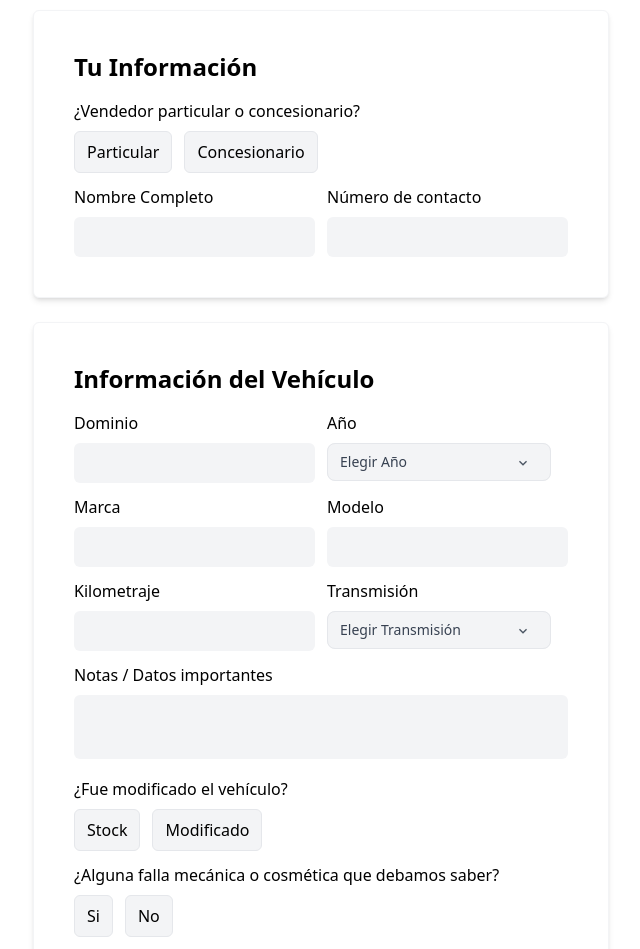
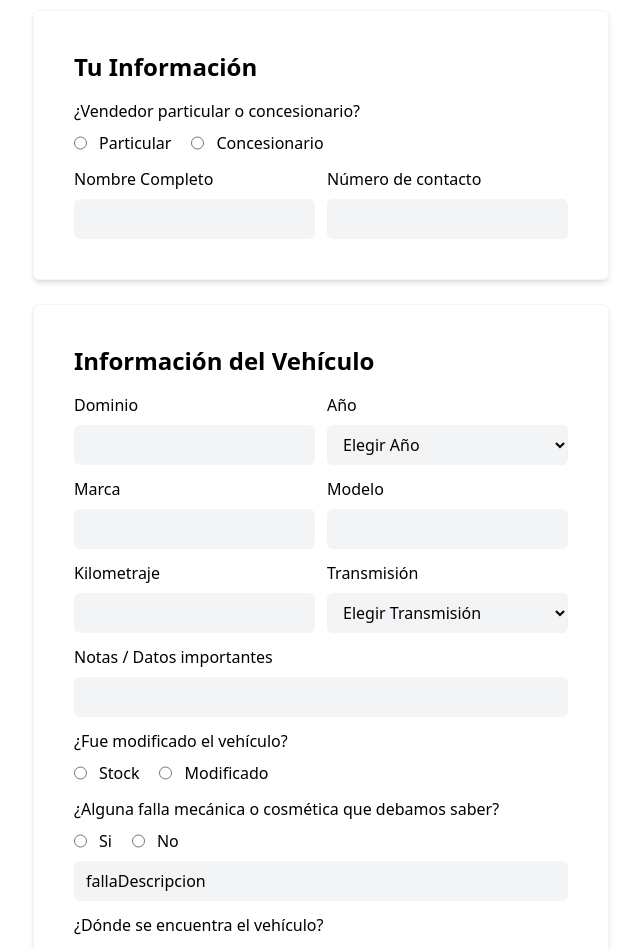
Before and after one commit to matumoralli/AutoBid-Client, a Next.js app: page /sell-car/submit in a window 1280 px wide. Shown: the part 400-1349 px from the top of the page, without its empty margins (319-959 px from the left). Built offline with nearby package versions, Linux system fonts and the light colour scheme.

Commit message:
added formik - yup - react-dropzone for submitcarForm / form ready some minor fixes required

```diff
--- a/package.json
+++ b/package.json
@@ -10,11 +10,13 @@
   },
   "dependencies": {
     "axios": "^1.4.0",
+    "formik": "^2.4.0",
     "next": "13.4.2",
     "react": "18.2.0",
     "react-dom": "18.2.0",
     "react-icons": "^4.8.0",
-    "react-scroll": "^1.8.9"
+    "react-scroll": "^1.8.9",
+    "yup": "^1.2.0"
   },
   "devDependencies": {
     "autoprefixer": "^10.4.14",
--- a/src/common/Footer.jsx
+++ b/src/common/Footer.jsx
@@ -19,7 +19,7 @@ export default function Footer() {
       <div className="container px-5 py-10 lg:py-12 mx-auto flex md:items-start md:flex-row md:flex-nowrap flex-wrap flex-col max-w-[1440px]">
         <div className="w-64 flex-shrink-0 md:mx-0 mx-auto text-center md:text-left">
           <a className="flex font-medium items-center md:justify-start justify-center text-gray-900">
-            <Image className=' md:mr-8 w-[120px] h-[38px] md:h-[46px] sm:w-[150px]' src="/../public/LogoFooter.png" width={150} height={300}/>
+            <Image className=' md:mr-8 w-[120px] h-[38px] md:h-[46px] sm:w-[150px]' src="/../public/LogoFooter.png" alt="AutoBidLogoFooter" width={150} height={300}/>
           </a>
         </div>
         <div className="flex-grow flex flex-wrap md:pl-15 -mb-10 md:mt-2 mt-10 md:text-left text-center">
--- a/src/common/Navbar.jsx
+++ b/src/common/Navbar.jsx
@@ -21,6 +21,7 @@ export default function Navbar() {
             <Image
               className="md:mr-8 w-[120px] h-[38px] md:h-[46px] sm:w-[150px]"
               src="/../public/Logo.png"
+              alt="AutoBidLogo"
               width={150}
               height={300}
             />
--- a/src/components/sell-car/SubmitButton.jsx
+++ b/src/components/sell-car/SubmitButton.jsx
@@ -7,7 +7,7 @@ export default function SubmitButton() {
   return (
     <button
       onClick={() => router.push('/sell-car/submit')}
-      className="flex mx-auto my-10 text-black font-medium bg-red-500 border-0 py-3 px-16 focus:outline-none hover:bg-red-600 hover:text-white rounded text-xl">
+      className="flex mx-auto my-10 font-medium border-2 py-3 px-16 focus:outline-none border-red-500 text-red-500 hover:bg-red-500 hover:text-white rounded text-xl transition-all duration-300">
       ¡Aplica para vender!
     </button>
   )
--- a/src/components/sell-car/submit/ReservePriceForm.jsx
+++ b/src/components/sell-car/submit/ReservePriceForm.jsx
@@ -1,7 +1,8 @@
-import React, { useState} from 'react'
+import React from 'react'
+import { Field, ErrorMessage } from 'formik';
 
-export default function ReservePriceForm() {
-  const [showInput, setShowInput] = useState(false);
+export default function ReservePriceForm({ formikProps }) {
+  const { values } = formikProps;
 
   return (
     <div className="relative border border-gray-100 space-y-3 mx-auto rounded-md bg-white p-6 shadow-md lg:p-10 my-6">
@@ -12,20 +13,27 @@ export default function ReservePriceForm() {
           El precio mínimo es el monto mínimo por el cual estarías dispuesto a vender tu vehículo, este precio es secreto y los usuarios solo sabrán si la subasta tiene un mínimo o no.
         </span>
       </div>
+
       <div>
         <label className="">¿Quieres poner un precio mínimo de venta?</label>
-          <div className='flex flex-row gap-3 mt-2'>
-            <button type='button' onClick={() => setShowInput(true)} className='border rounded-md px-3 py-2 bg-gray-100'>Si</button>
-            <button type='button' onClick={() => setShowInput(false)} className='border rounded-md px-3 py-2 bg-gray-100'>No</button>
-          </div>
+        <div className='flex flex-row gap-3 mt-2'>
+          <Field type='radio' name='minReservePrice' value='si' id='si' />
+          <label htmlFor='si'>Si</label>
+          <Field type='radio' name='minReservePrice' value='no' id='no'/>
+          <label htmlFor='no'>No</label>
+        </div>
+        <ErrorMessage name="minReservePrice" component="div" className="text-red-500 mt-1" />
       </div>
-      {showInput && (
+
+      {values.minReservePrice === 'si' && (
         <div className="grid gap-3 grid-cols-1">
           <label className="">¿Qué precio mínimo te gustaría obtener? (USD$)</label>
-          <input
-            type="text"
-            className={`mt-2 h-10 w-[50%] rounded-md bg-gray-100 px-3 ${showInput ? '' : 'hidden'}`}
+          <Field
+            type="number"
+            name="reservePrice"
+            className="mt-2 h-10 w-[50%] rounded-md bg-gray-100 px-3"
           />
+          <ErrorMessage name="reservePrice" component="div" className="text-red-500 mt-1" />
         </div>
       )}
     </div>
--- a/src/components/sell-car/submit/TitleInfoForm.jsx
+++ b/src/components/sell-car/submit/TitleInfoForm.jsx
@@ -1,19 +1,24 @@
-import React, { useState} from 'react'
+import React from 'react';
+import { Field, ErrorMessage } from 'formik';
 
-export default function TitleInfoForm() {
-  const [showTextArea, setShowTextArea] = useState(false);
+export default function TitleInfoForm({ formikProps }) {
+  const { values } = formikProps;
 
   return (
     <div className="relative border border-gray-100 space-y-3 mx-auto rounded-md bg-white p-6 shadow-md lg:p-10 my-6">
       <h1 className="mb-4 text-xl font-bold lg:text-2xl">Información del Título</h1>
       <div>
         <label className="">¿Sos el titular del vehículo?</label>
-          <div className='flex flex-row gap-3 mt-2'>
-            <button type='button' onClick={() => setShowTextArea(false)} className='border rounded-md px-3 py-2 bg-gray-100'>Si</button>
-            <button type='button' onClick={() => setShowTextArea(true)} className='border rounded-md px-3 py-2 bg-gray-100'>No</button>
-          </div>
+        <div className='flex flex-row gap-3 mt-2'>
+          <Field type='radio' name='esTitular' value='si' />
+          <label htmlFor='si'>Si</label>
+          <Field type='radio' name='esTitular' value='no' />
+          <label htmlFor='no'>No</label>
+        </div>
       </div>
-      {showTextArea && (
+      <ErrorMessage name="esTitular" component="div" className="text-red-500 mt-1" />
+
+      {values.esTitular === 'no' && (
         <div className="grid gap-3 grid-cols-1">
           <div className="bg-red-100 rounded flex p-4 items-center">
             <span className="font-normal flex items-center text-sm">
@@ -21,12 +26,14 @@ export default function TitleInfoForm() {
             </span>
           </div>
           <label className="">Nombre del titular / Relación con el titular</label>
-          <textarea
-            type="text"
-            className={`w-full rounded-md bg-gray-100 px-3 py-2 resize-none ${showTextArea ? '' : 'hidden'}`}
+          <Field
+            as="textarea"
+            name="nombreTitular"
+            className="w-full rounded-md bg-gray-100 px-3 py-2 resize-none"
           />
+          <ErrorMessage name="nombreTitular" component="div" className="text-red-500 mt-1" />
         </div>
       )}
     </div>
-  )
+  );
 }
--- a/src/components/sell-car/submit/UserInfoForm.jsx
+++ b/src/components/sell-car/submit/UserInfoForm.jsx
@@ -1,4 +1,5 @@
 import React from 'react'
+import { Field, ErrorMessage } from 'formik';
 
 export default function UserInfoForm() {
 
@@ -7,21 +8,25 @@ export default function UserInfoForm() {
       <h1 className="mb-4 text-xl font-bold lg:text-2xl">Tu Información</h1>
       <div>
         <label className="">¿Vendedor particular o concesionario?</label>
-          <div className='flex flex-row gap-3 mt-2'>
-            <button type='button' className='border rounded-md px-3 py-2 bg-gray-100'>Particular</button>
-            <button type='button' className='border rounded-md px-3 py-2 bg-gray-100'>Concesionario</button>
-          </div>
+        <div className="flex flex-row gap-3 mt-2">
+          <Field type="radio" name="sellerType" value="particular" id="particular" />
+          <label htmlFor="particular" className="mr-2">Particular</label>
+          <Field type="radio" name="sellerType" value="concesionario" id="concesionario" />
+          <label htmlFor="concesionario">Concesionario</label>
+        </div>
       </div>
       <div className="grid gap-3 md:grid-cols-2">
         <div>
           <label className="">Nombre Completo</label>
-          <input type="text" className="mt-2 h-10 w-full rounded-md bg-gray-100 px-3" />
+          <Field type="text" name="fullName" className="mt-2 h-10 w-full rounded-md bg-gray-100 px-3" />
+          <ErrorMessage name="fullName" component="div" className="text-red-500 mt-1" />
         </div>
         <div>
           <label className="">Número de contacto</label>
-          <input type="text" className="mt-2 h-10 w-full rounded-md bg-gray-100 px-3" />
+          <Field type="text" name="contactNumber" className="mt-2 h-10 w-full rounded-md bg-gray-100 px-3" />
+          <ErrorMessage name="contactNumber" component="div" className="text-red-500 mt-1" />
         </div>
       </div>
     </div>
-  )
+  );
 }
--- a/src/components/sell-car/submit/VehicleInfoForm.jsx
+++ b/src/components/sell-car/submit/VehicleInfoForm.jsx
@@ -1,8 +1,9 @@
 import React, { useState } from "react";
-import { MdKeyboardArrowDown } from "react-icons/md";
+import { Field, ErrorMessage } from 'formik';
 
-export default function VehicleInfoForm() {
-  const [showTextArea, setShowTextArea] = useState(false);
+
+export default function VehicleInfoForm({ formikProps }) {
+  const { values } = formikProps;
 
   return (
     <>
@@ -15,129 +16,113 @@ export default function VehicleInfoForm() {
         <div className="grid gap-3 md:grid-cols-2">
           <div>
             <label className="">Dominio</label>
-            <input
+            <Field
               type="text"
+              name="dominio"
               className="mt-2 h-10 w-full rounded-md bg-gray-100 px-3"
             />
+            <ErrorMessage name="dominio" component="div" className="text-red-500 mt-1" />
           </div>
           <div>
-            <label className="">Año</label>
-            <div className="relative w-56 mt-2 bg-gray-100 rounded-lg">
-              <input
-                className="peer hidden"
-                type="checkbox"
-                name="select-1"
-                id="select-1"
-              />
-              <label
-                htmlFor="select-1"
-                className="flex w-full cursor-pointer rounded-lg select-none border p-2 px-3 text-sm text-gray-700 ring-red-300 peer-checked:ring"
+            <label htmlFor="anio">Año</label>
+            <Field
+              as="select"
+              name="anio"
+              id="anio"
+              className="mt-2 h-10 w-full rounded-md bg-gray-100 px-3"
             >
-                Elegir Año
-              </label>
-              <MdKeyboardArrowDown className="pointer-events-none absolute right-5 top-3 h-4 text-gray-600 transition peer-checked:rotate-180" />
-              <ul className="max-h-0 select-none flex-col  overflow-y-scroll rounded-b-lg shadow-md transition-all duration-300 peer-checked:max-h-56 peer-checked:py-3">
+              <option value="">Elegir Año</option>
               {Array.from({ length: 75 }, (_, index) => {
                 const year = 2024 - index;
                 return (
-                    <li
-                      key={year}
-                      className="cursor-pointer px-3 py-2 text-sm text-gray-500 hover:bg-blue-500 hover:text-white"
-                    >
+                  <option key={year} value={year}>
                     {year}
-                    </li>
+                  </option>
                 );
               })}
-              </ul>
-            </div>
+            </Field>
+            <ErrorMessage name="anio" component="div" className="text-red-500 mt-1" />
           </div>
         </div>
         <div className="grid gap-3 md:grid-cols-2">
           <div>
             <label className="">Marca</label>
-            <input
+            <Field
               type="text"
+              name="marca"
               className="mt-2 h-10 w-full rounded-md bg-gray-100 px-3"
             />
+            <ErrorMessage name="marca" component="div" className="text-red-500 mt-1" />
           </div>
           <div>
             <label className="">Modelo</label>
-            <input
+            <Field
               type="text"
+              name="modelo"
               className="mt-2 h-10 w-full rounded-md bg-gray-100 px-3"
             />
+            <ErrorMessage name="modelo" component="div" className="text-red-500 mt-1" />
           </div>
         </div>
         <div className="grid gap-3 md:grid-cols-2">
           <div>
             <label className="">Kilometraje</label>
-            <input
+            <Field
               type="text"
+              name="kilometraje"
               className="mt-2 h-10 w-full rounded-md bg-gray-100 px-3"
             />
+            <ErrorMessage name="kilometraje" component="div" className="text-red-500 mt-1" />
           </div>
           <div>
-            <label className="">Transmisión</label>
-            <div className="relative w-56 mt-2 bg-gray-100 rounded-lg">
-              <input
-                className="peer hidden"
-                type="checkbox"
-                name="select-2"
-                id="select-2"
-              />
-              <label
-                for="select-2"
-                className="flex w-full cursor-pointer rounded-lg select-none border p-2 px-3 text-sm text-gray-700 ring-red-300 peer-checked:ring"
+            <label htmlFor="transmision">Transmisión</label>
+            <Field
+              as="select"
+              name="transmision"
+              id="transmision"
+              className="mt-2 h-10 w-full rounded-md bg-gray-100 px-3"
             >
-                Elegir Transmisión
-              </label>
-              <MdKeyboardArrowDown className="pointer-events-none absolute right-5 top-3 h-4 text-gray-600 transition peer-checked:rotate-180" />
-              <ul className="max-h-0 select-none flex-col overflow-hidden rounded-b-lg shadow-md transition-all duration-300 peer-checked:max-h-56 peer-checked:py-3">
-                <li className="cursor-pointer px-3 py-2 text-sm text-gray-500 hover:bg-blue-500 hover:text-white">
-                  Automatica
-                </li>
-                <li className="cursor-pointer px-3 py-2 text-sm text-gray-500 hover:bg-blue-500 hover:text-white">
-                  Manual
-                </li>
-              </ul>
-            </div>
+              <option value="">Elegir Transmisión</option>
+              <option value="Automatica">Automática</option>
+              <option value="Manual">Manual</option>
+            </Field>
+            <ErrorMessage name="transmision" component="div" className="text-red-500 mt-1" />
           </div>
         </div>
         <div>
           <label className="">Notas / Datos importantes</label>
-            <textarea
+          <Field
             type="text"
+            name="notas"
             className="mt-2 w-full rounded-md bg-gray-100 px-3 py-2 resize-none"
           />
+          <ErrorMessage name="notas" component="div" className="text-red-500 mt-1" />
         </div>
         <div>
           <label className="">¿Fue modificado el vehículo?</label>
           <div className='flex flex-row gap-3 mt-2'>
-              <button type="button" className='border rounded-md px-3 py-2 bg-gray-100'>Stock</button>
-              <button type="button" className='border rounded-md px-3 py-2 bg-gray-100'>Modificado</button>
+            <Field type="radio" name="modificacion" value="stock" id="stock" />
+            <label htmlFor="stock" className="mr-2">Stock</label>
+            <Field type="radio" name="modificacion" value="modificado" id="modificado" />
+            <label htmlFor="modificado">Modificado</label>
           </div>
+          <ErrorMessage name="modificacion" component="div" className="text-red-500 mt-1" />
         </div>
         <div>
           <label className="">¿Alguna falla mecánica o cosmética que debamos saber?</label>
           <div className='flex flex-row gap-3 mt-2'>
-            <button
-              type="button"
-              onClick={() => setShowTextArea(true)}
-              className='border rounded-md px-3 py-2 bg-gray-100'
-            >
-              Si
-            </button>
-            <button
-              type="button"
-              onClick={() => setShowTextArea(false)}
-              className='border rounded-md px-3 py-2 bg-gray-100'
-            >
-              No
-            </button>
+            <Field type="radio" name="fallaExistente" value="si" id="si" />
+            <label htmlFor="si" className="mr-2">Si</label>
+            <Field type="radio" name="fallaExistente" value="no" id="no" />
+            <label htmlFor="no">No</label>
           </div>
-          <textarea
+          <ErrorMessage name="fallaExistente" component="div" className="text-red-500 mt-1" />
+
+          <Field
             type="text"
-            className={`mt-2 w-full rounded-md bg-gray-100 px-3 py-2 resize-none ${showTextArea ? '' : 'hidden'}`}
+            name="falla"
+            value="fallaDescripcion"
+            className={`mt-2 w-full rounded-md bg-gray-100 px-3 py-2 resize-none ${values.fallaExistente === 'no' ? 'hidden' : ''}`}
           />
         </div>
         <div className="">
@@ -145,15 +130,30 @@ export default function VehicleInfoForm() {
           <div className="grid gap-3 md:grid-cols-2 mt-2">
             <div>
               <label className="">Provincia</label>
-              <input type="text" className="mt-2 h-10 w-full rounded-md bg-gray-100 px-3" />
+              <Field
+                type="text"
+                name="provincia"
+                className="mt-2 h-10 w-full rounded-md bg-gray-100 px-3"
+              />
+              <ErrorMessage name="provincia" component="div" className="text-red-500 mt-1" />
             </div>
             <div>
               <label className="">Localidad</label>
-              <input type="text" className="mt-2 h-10 w-full rounded-md bg-gray-100 px-3" />
+              <Field
+                type="text"
+                name="localidad"
+                className="mt-2 h-10 w-full rounded-md bg-gray-100 px-3"
+              />
+              <ErrorMessage name="localidad" component="div" className="text-red-500 mt-1" />
             </div>
             <div>
               <label className="">Código Postal</label>
-              <input type="text" className="mt-2 h-10 w-full rounded-md bg-gray-100 px-3" />
+              <Field
+                type="text"
+                name="codigoPostal"
+                className="mt-2 h-10 w-full rounded-md bg-gray-100 px-3"
+              />
+              <ErrorMessage name="codigoPostal" component="div" className="text-red-500 mt-1" />
             </div>
           </div>
         </div>
--- a/src/pages/sell-car/submit/index.js
+++ b/src/pages/sell-car/submit/index.js
@@ -1,27 +1,81 @@
 import React from 'react';
+import { Formik, Form, Field, ErrorMessage } from 'formik';
+import * as Yup from 'yup';
 import HeaderForm from '@/components/sell-car/submit/HeaderForm';
 import UserInfoForm from '@/components/sell-car/submit/UserInfoForm';
 import VehicleInfoForm from '@/components/sell-car/submit/VehicleInfoForm';
 import TitleInfoForm from '@/components/sell-car/submit/TitleInfoForm';
 import ReservePriceForm from '@/components/sell-car/submit/ReservePriceForm';
+import FormButton from '@/components/sell-car/submit/FormButton';
 import PhotosForm from '@/components/sell-car/submit/PhotosForm';
-import FormButton from '@/components/sell-car/submit/FormButton';
 
+const validationSchema = Yup.object({
+  sellerType: Yup.string().required('Selecciona el tipo de vendedor'),
+  fullName: Yup.string().required('Ingresa tu nombre completo'),
+  contactNumber: Yup.string().required('Ingresa tu número de contacto'),
+  dominio: Yup.string().required('Ingresa el dominio'),
+  anio: Yup.string().required('Selecciona el año'),
+  marca: Yup.string().required('Ingresa la marca'),
+  modelo: Yup.string().required('Ingresa el modelo'),
+  kilometraje: Yup.number().required('Ingresa el kilometraje'),
+  transmision: Yup.string().required('Selecciona la transmisión'),
+  notas: Yup.string().required('Ingresa las notas / datos importantes'),
+  fallaExistente: Yup.string().required('Selecciona si hay alguna falla mecánica o cosmética'),
+  provincia: Yup.string().required('Ingresa la provincia'),
+  localidad: Yup.string().required('Ingresa la localidad'),
+  codigoPostal: Yup.string().required('Ingresa el código postal'),
+  esTitular: Yup.string().required('Selecciona si es titular o no'),
+  minReservePrice: Yup.string().required('Selecciona si deseas poner un precio mínimo de venta'),
+});
 
 export default function Submit() {
+  const handleSubmit = (values, { setSubmitting }) => {
+    setTimeout(() => {
+      // Realiza la lógica de envío del formulario aquí
+      console.log(values);
+      setSubmitting(false);
+    }, 500);
+  };
 
   return (
     <div className="flex items-center justify-center">
       <div className='mt-[100px] md:mt-[130px] max-w-xl mx-4 sm:mx-0'>
         <HeaderForm/>
-        <form>
-          <UserInfoForm/>
-          <VehicleInfoForm/>
-          <TitleInfoForm/>
-          <ReservePriceForm/>
-          <PhotosForm/>
-          <FormButton/>
-        </form>
+        <Formik
+          initialValues={{
+            sellerType: '',
+            fullName: '',
+            contactNumber: '',
+            dominio: '',
+            anio: '',
+            marca: '',
+            modelo: '',
+            kilometraje: '',
+            transmision: '',
+            notas: '',
+            fallaExistente: '',
+            fallaDescripcion: '',
+            provincia: '',
+            localidad: '',
+            codigoPostal: '',
+            esTitular: '',
+            nombreTitular: '',
+            minReservePrice: '',
+            reservePrice: ''
+          }}
+          validationSchema={validationSchema}
+          onSubmit={handleSubmit}
+        >
+          {(formikProps) => (
+            <Form>
+              <UserInfoForm formikProps={formikProps}/>
+              <VehicleInfoForm formikProps={formikProps}/>
+              <TitleInfoForm formikProps={formikProps}/>
+              <ReservePriceForm formikProps={formikProps}/>
+              <FormButton />
+            </Form>
+          )}
+        </Formik>
       </div>
     </div>
   )
```
Also changed, not shown: src/components/sell-car/submit/FormButton.jsx (+6 -2 lines), src/pages/index.js (+5 -5 lines), src/pages/inspections/index.js (+3 -4 lines), 1 other file (tests, documents, lock files or other folders). Lines whose indentation alone changed are shown as unchanged.
